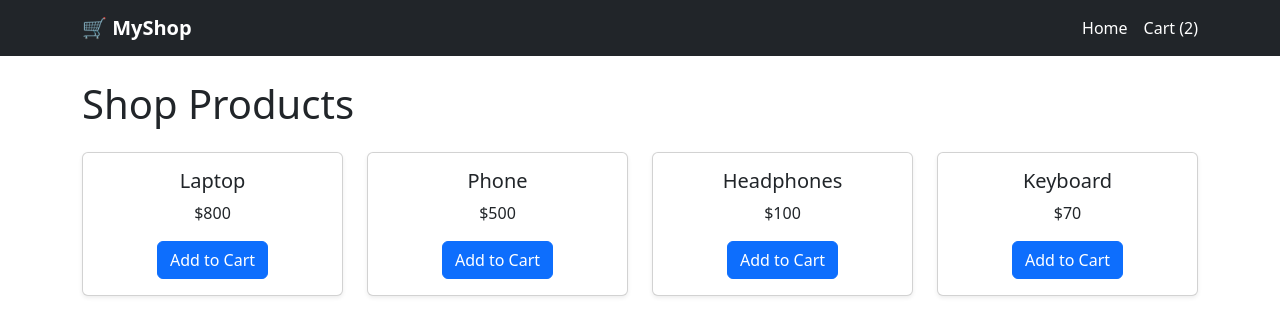
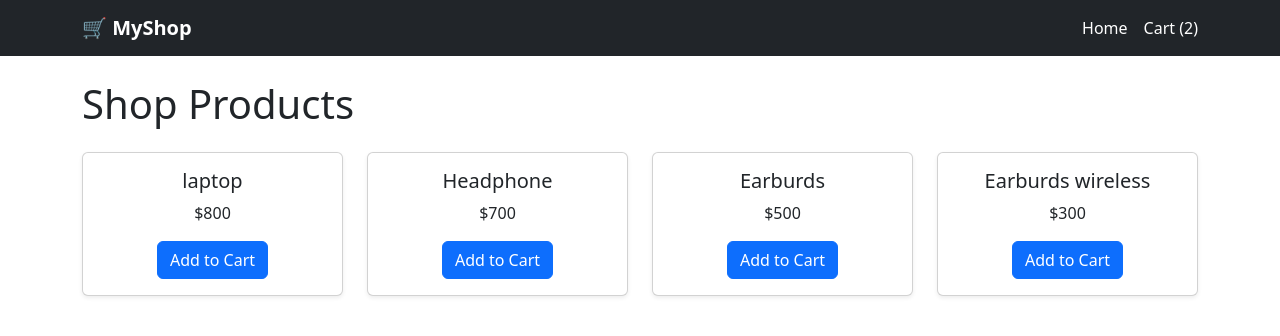
Before and after one commit to sharma62/shopping-cart, a React (Vite) app: page / in a window 1280 px wide. Shown: the top 336 px of the page. Built offline with nearby package versions, Linux system fonts and the light colour scheme.

Commit message:
session - 2  done

```diff
--- /dev/null
+++ b/src/components/ProductCard.jsx
@@ -0,0 +1,12 @@
+
+export default function ProductCard(props) {
+    return (
+        <div className="card shadow-sm h-100 text-center">
+            <div className="card-body">
+                <h5 className="card-title">{props.name}</h5>
+                <p className="card-text">${props.price}</p>
+                <button className="btn btn-primary">Add to Cart</button>
+            </div>
+        </div>
+    )
+}
--- /dev/null
+++ b/src/components/ProductList.jsx
@@ -0,0 +1,20 @@
+import ProductCard from "./ProductCard"
+const product = [
+    { id: 1, name: "laptop", price: 800 },
+    { id: 2, name: "Headphone", price: 700 },
+    { id: 3, name: "Earburds", price: 500 },
+    { id: 4, name: "Earburds wireless", price: 300 },
+]
+export default function ProductList() {
+    return (
+        <div className="row">
+            {product.map((p) => (
+
+                <div key={p.id} className="col-md-3 mb-4">
+                    <ProductCard name={p.name} price={p.price} />
+                </div>
+            ))}
+        </div>
+
+    )
+}
--- a/src/pages/Home.jsx
+++ b/src/pages/Home.jsx
@@ -1,45 +1,9 @@
-export default function Home(){
-    return(
-     <div className="container mt-4">
-        <h1 className="mb-4">Shop Products</h1>
-        <div className="row">
-            <div className="col-md-3 mb-4">
-            <div className="card shadow-sm h-100 text-center">
-                <div className="card-body">
-                <h5 className="card-title">Laptop</h5>
-                <p className="card-text">$800</p>
-                <button className="btn btn-primary">Add to Cart</button>
-                </div>
-            </div>
-            </div>
-            <div className="col-md-3 mb-4">
-            <div className="card shadow-sm h-100 text-center">
-                <div className="card-body">
-                <h5 className="card-title">Phone</h5>
-                <p className="card-text">$500</p>
-                <button className="btn btn-primary">Add to Cart</button>
-                </div>
-            </div>
-            </div>
-            <div className="col-md-3 mb-4">
-            <div className="card shadow-sm h-100 text-center">
-                <div className="card-body">
-                <h5 className="card-title">Headphones</h5>
-                <p className="card-text">$100</p>
-                <button className="btn btn-primary">Add to Cart</button>
-                </div>
-            </div>
-            </div>
-            <div className="col-md-3 mb-4">
-            <div className="card shadow-sm h-100 text-center">
-                <div className="card-body">
-                <h5 className="card-title">Keyboard</h5>
-                <p className="card-text">$70</p>
-                <button className="btn btn-primary">Add to Cart</button>
-                </div>
-            </div>
-            </div>
+import ProductList from "../components/ProductList"
+export default function Home() {
+    return (
+        <div className="container mt-4">
+            <h1 className="mb-4">Shop Products</h1>
+            <ProductList/>
         </div>
-    </div>
     )
 }
```
